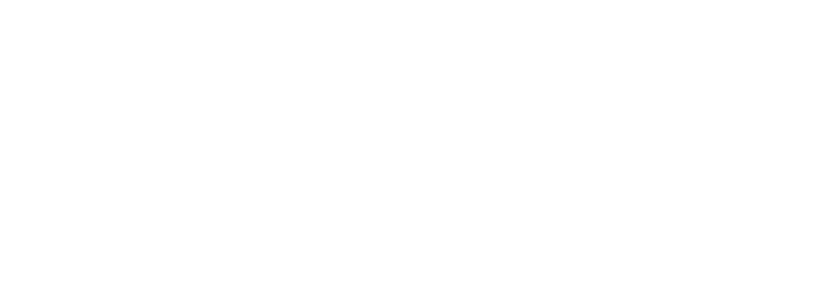
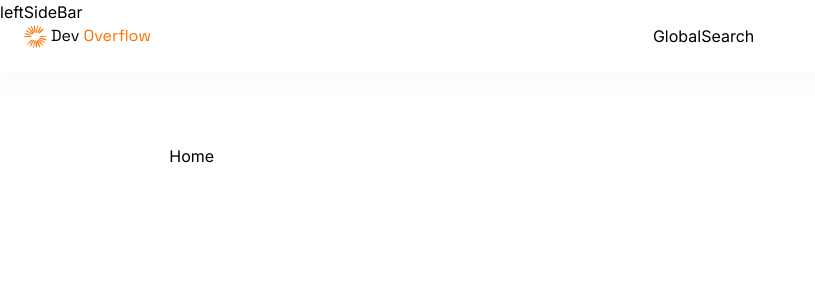
Before and after one commit to Vahidsaeid72/stack_overflow_with_nextjs, a Next.js app: page / in a window 1280 px wide. Shown: the top 300 px of the page, without its empty margins (0-815 px from the left). Built offline with nearby package versions, Linux system fonts and the light colour scheme.

Commit message:
start navbar

```diff
--- /dev/null
+++ b/app/(root)/layout.tsx
@@ -0,0 +1,18 @@
+import Navbar from "@/components/shared/navbar/Navbar";
+import React from "react";
+
+function Layout({ children }: { children: React.ReactNode }) {
+  return (
+    <main className="background-light850_dark100">
+      <Navbar />
+      <div className="flex">
+        leftSideBar
+        <section className="sm-px-14 flex min-h-screen flex-1 flex-col px-6 pb-6 pt-36 max-md:pb-14">
+          <div className="mx-auto w-full max-w-5xl ">{children}</div>
+        </section>
+      </div>
+    </main>
+  );
+}
+
+export default Layout;
--- a/app/layout.tsx
+++ b/app/layout.tsx
@@ -3,12 +3,13 @@
 import "./globals.css";
 import React from "react";
 import { ThemeProvider } from "@/context/ThemeProvider";
+import favicon from "./site-logo.svg";
 
 export const metadata: Metadata = {
   title: "DevFlow",
   description:
     "A community-driven platform for asking and answering programming questions",
-  icons: "./site-logo.svg",
+  icons: favicon,
 };
 
 const inter = Inter({
--- /dev/null
+++ b/components/shared/navbar/Navbar.tsx
@@ -0,0 +1,22 @@
+import Image from "next/image";
+import Link from "next/link";
+import React from "react";
+import logo from "@/assets/images/site-logo.svg";
+function Navbar() {
+  return (
+    <nav className="flex-between background-light900_dark200 sm-px-12 fixed z-50 w-full gap-5 p-6 shadow-light-300 dark:shadow-none">
+      <Link href="/" className="flex items-center gap-1">
+        <Image src={logo} width={23} height={23} alt="myDev" />
+        <p className="h2-bold font-spaceGrotesk text-dark-100 dark:text-light-900 max-sm:hidden">
+          Dev <span className="text-primary-500">Overflow</span>
+        </p>
+      </Link>
+      GlobalSearch
+      <div className="flex-between gap-5">
+
+      </div>
+    </nav>
+  );
+}
+
+export default Navbar;
--- a/context/ThemeProvider.tsx
+++ b/context/ThemeProvider.tsx
@@ -7,7 +7,8 @@
 }
 const ThemeContext = createContext<ThemeContextType | undefined>(undefined);
 
-export function ThemeProvider({ childern }: { childern: React.ReactNode }) {
+export function ThemeProvider({ children }: { children: React.ReactNode }) {
+  console.log(children);
   const [mode, setMode] = useState(undefined);
   const handelThemeChange = () => {
     if (mode === "dark") {
@@ -20,7 +21,7 @@
   };
   return (
     <ThemeContext.Provider value={{ mode, setMode }}>
-      {childern}
+      {children}
     </ThemeContext.Provider>
   );
 }
```
